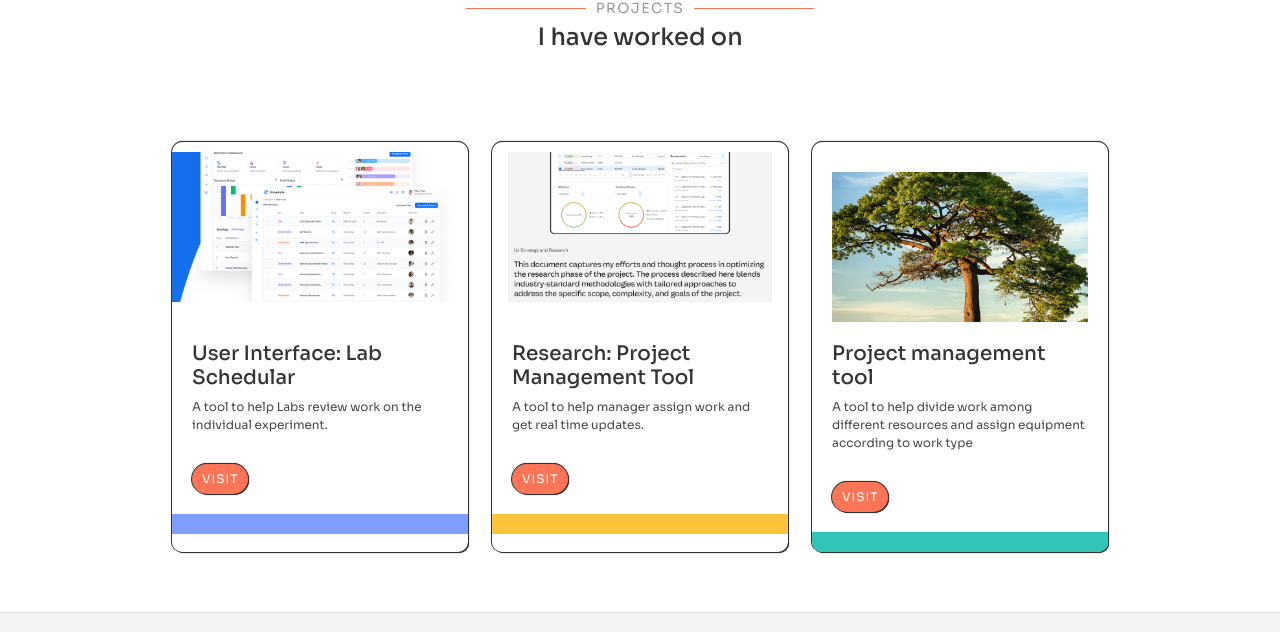
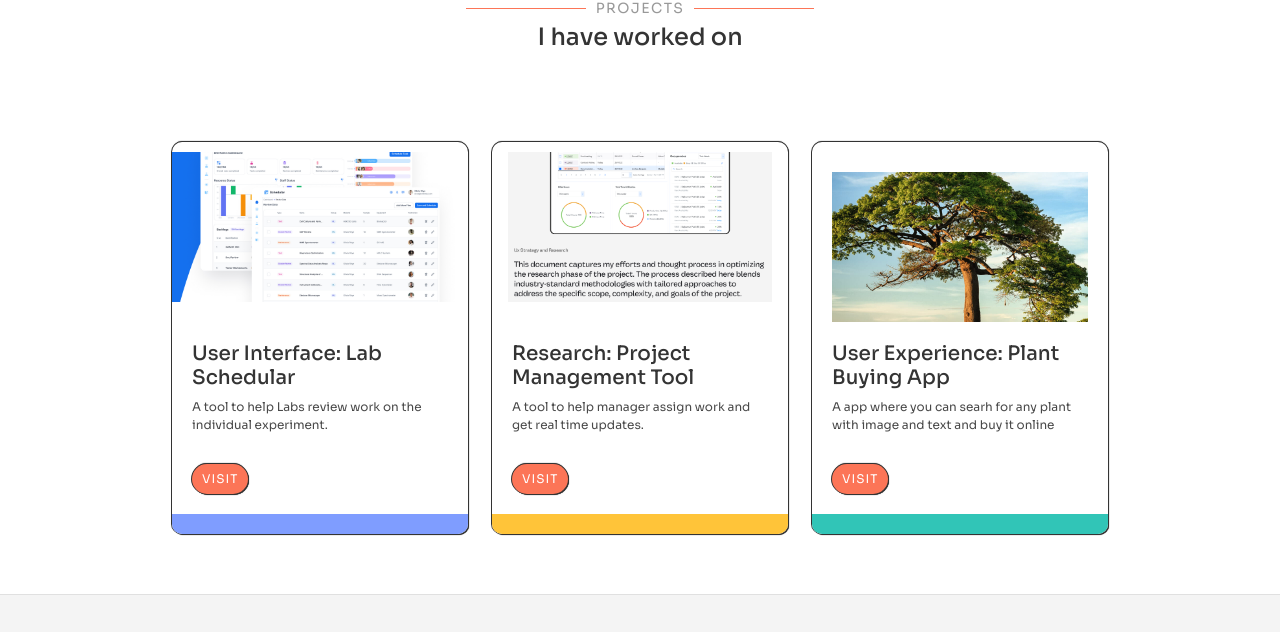
Before and after one commit to ShivaniJ557/Portfolio-Shivani-Jaiswal, a plain HTML site: page index.html in a window 1280 px wide. Shown: the part 1004-1636 px from the top of the page. Drawn offline with Linux system fonts and the light colour scheme.

Commit message:
Update index.html

```diff
--- a/index.html
+++ b/index.html
@@ -195,11 +195,11 @@
               <Div class="project-inner-content">
                 <img src="assets/img/gallery/gallery-1.jpg" alt="">
                 <h5>
-                  Project management tool
+                  User Experience: Plant Buying App
                 </h5>
                 <p>
-                  A tool to help divide work among different
-                  resources and assign equipment according to work type
+                  A app where you can searh for any plant with image and text
+                  and buy it online
                 </p>
                 <a href="" class="btn-projects"> Visit <br></a>
               </Div>
```
